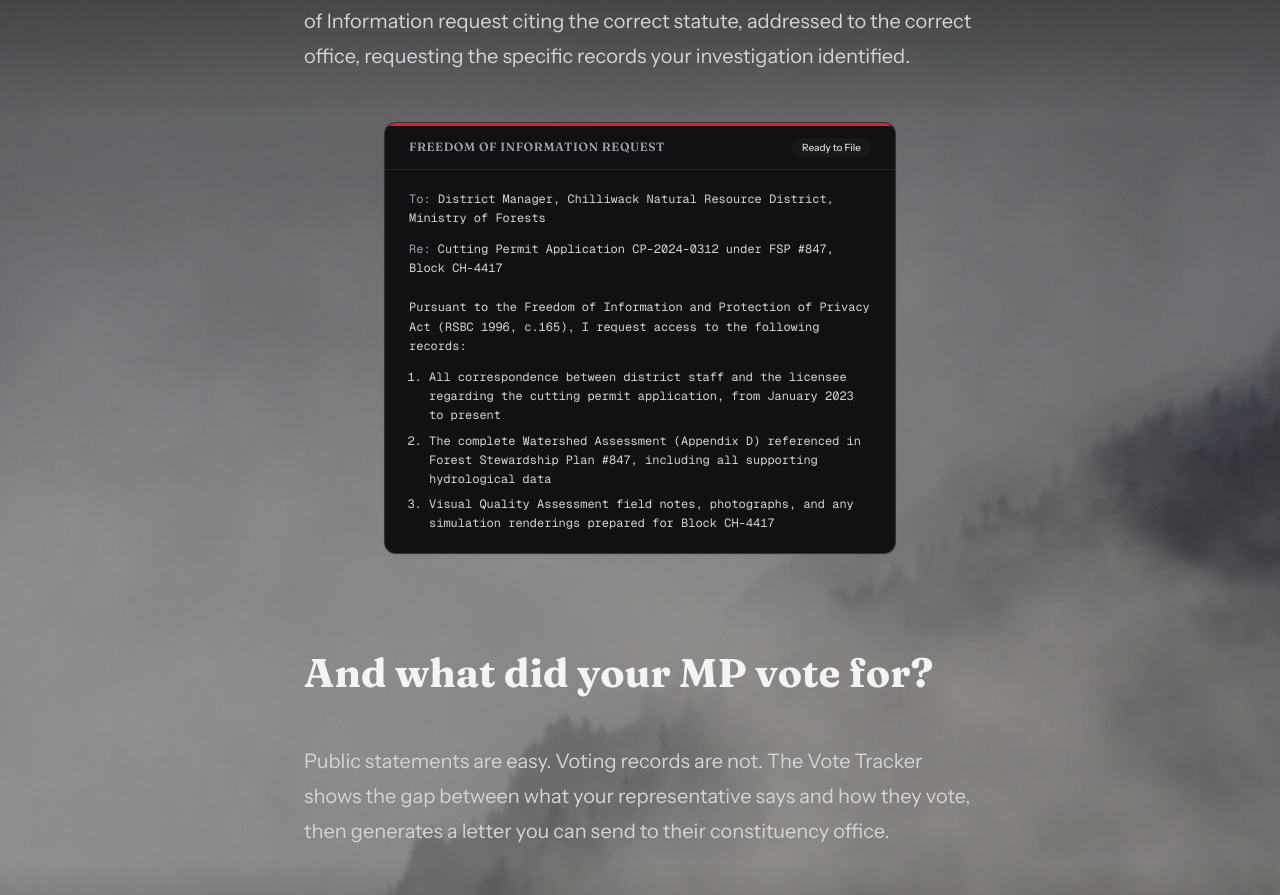
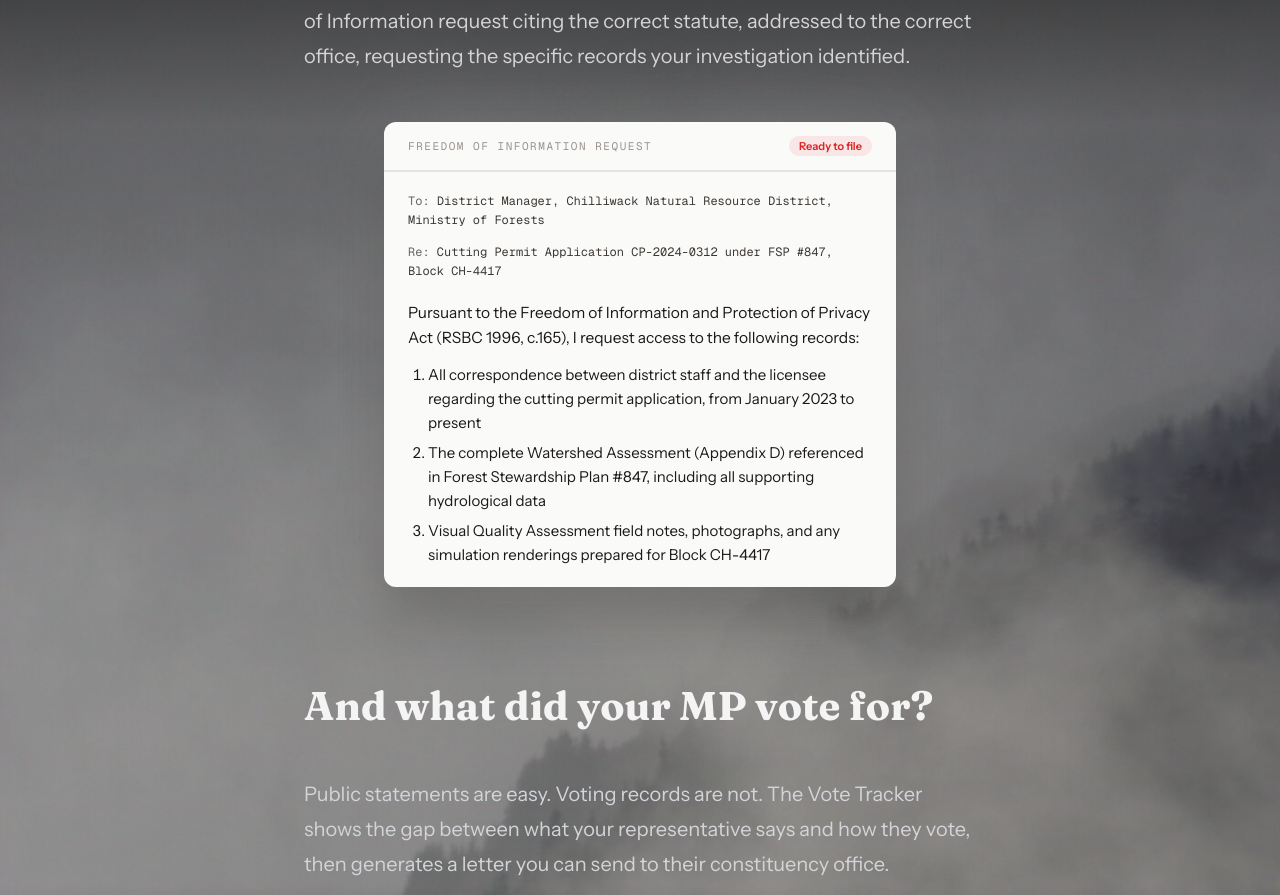
Before and after one commit to TheSocraticRepublic/the-republic, a Next.js app: page / in a window 1280 px wide. Shown: the part 4484-5379 px from the top of the page. Built offline with nearby package versions, Linux system fonts and the light colour scheme; no server answers.

Commit message:
relay batch 3: FIPPA demo card as glowing light paper (M4)

```diff
--- a/src/components/landing/demo-fippa-card.tsx
+++ b/src/components/landing/demo-fippa-card.tsx
@@ -1,48 +1,60 @@
 export function DemoFippaCard() {
   return (
     <div
-      className="mx-auto max-w-lg overflow-hidden rounded-xl border border-border-strong bg-surface-1 shadow-sm"
+      className="mx-auto max-w-lg overflow-hidden rounded-xl light-scope"
+      style={{
+        background: '#FAFAF9',
+        boxShadow: '0 0 80px rgba(250,250,249,0.18), 0 24px 60px rgba(20,18,14,0.35)',
+      }}
       data-scroll-fade
       aria-label="Example FOI request generated by Open Cave"
     >
-      {/* D2: pre-authored light-mode lever accent, dead under the current
-          dark-only landing render — see act-understanding.tsx for the full note. */}
-      <div className="px-6 py-3" style={{ borderTop: '3px solid #DC2626' }}>
-        <div className="flex items-center justify-between">
+      <div className="flex items-center justify-between border-b border-border px-6 py-3.5">
         <span
-            className="text-xs font-semibold uppercase tracking-wider text-text-muted"
-            style={{ fontFamily: 'var(--font-display)' }}
+          className="text-[11px] uppercase tracking-[0.14em] text-text-faint"
+          style={{ fontFamily: 'var(--font-mono)' }}
         >
           Freedom of Information Request
         </span>
-          <span className="rounded-full bg-surface-2 px-2.5 py-0.5 text-[10px] font-medium text-text-secondary">
-            Ready to File
+        <span
+          className="rounded-full px-2.5 py-0.5 text-[11px] font-semibold"
+          style={{
+            background: 'color-mix(in srgb, var(--accent-lever) 9%, transparent)',
+            color: 'var(--accent-lever)',
+            fontFamily: 'var(--font-body)',
+          }}
+        >
+          Ready to file
         </span>
-        </div>
       </div>
 
       <div className="border-t border-border px-6 py-5">
-        <div
-          className="space-y-3 text-text-secondary"
-          style={{
-            fontFamily: 'var(--font-mono)',
-            fontSize: '12px',
-            lineHeight: 1.6,
-          }}
+        <div className="space-y-3" style={{ lineHeight: 1.6 }}>
+          <p
+            className="text-text-secondary"
+            style={{ fontFamily: 'var(--font-mono)', fontSize: '12px' }}
           >
-          <p>
             <span className="text-text-muted">To:</span> District Manager,
             Chilliwack Natural Resource District, Ministry of Forests
           </p>
-          <p>
+          <p
+            className="text-text-secondary"
+            style={{ fontFamily: 'var(--font-mono)', fontSize: '12px' }}
+          >
             <span className="text-text-muted">Re:</span> Cutting Permit
             Application CP-2024-0312 under FSP #847, Block CH-4417
           </p>
-          <p className="pt-2">
+          <p
+            className="pt-2 text-text-primary"
+            style={{ fontFamily: 'var(--font-serif)', fontSize: 15.5 }}
+          >
             Pursuant to the Freedom of Information and Protection of Privacy Act
             (RSBC 1996, c.165), I request access to the following records:
           </p>
-          <ol className="list-decimal space-y-1.5 pl-5">
+          <ol
+            className="list-decimal space-y-1.5 pl-5 text-text-primary"
+            style={{ fontFamily: 'var(--font-serif)', fontSize: 15 }}
+          >
             <li>
               All correspondence between district staff and the licensee
               regarding the cutting permit application, from January 2023 to
```
Lines whose indentation alone changed are shown as unchanged.
